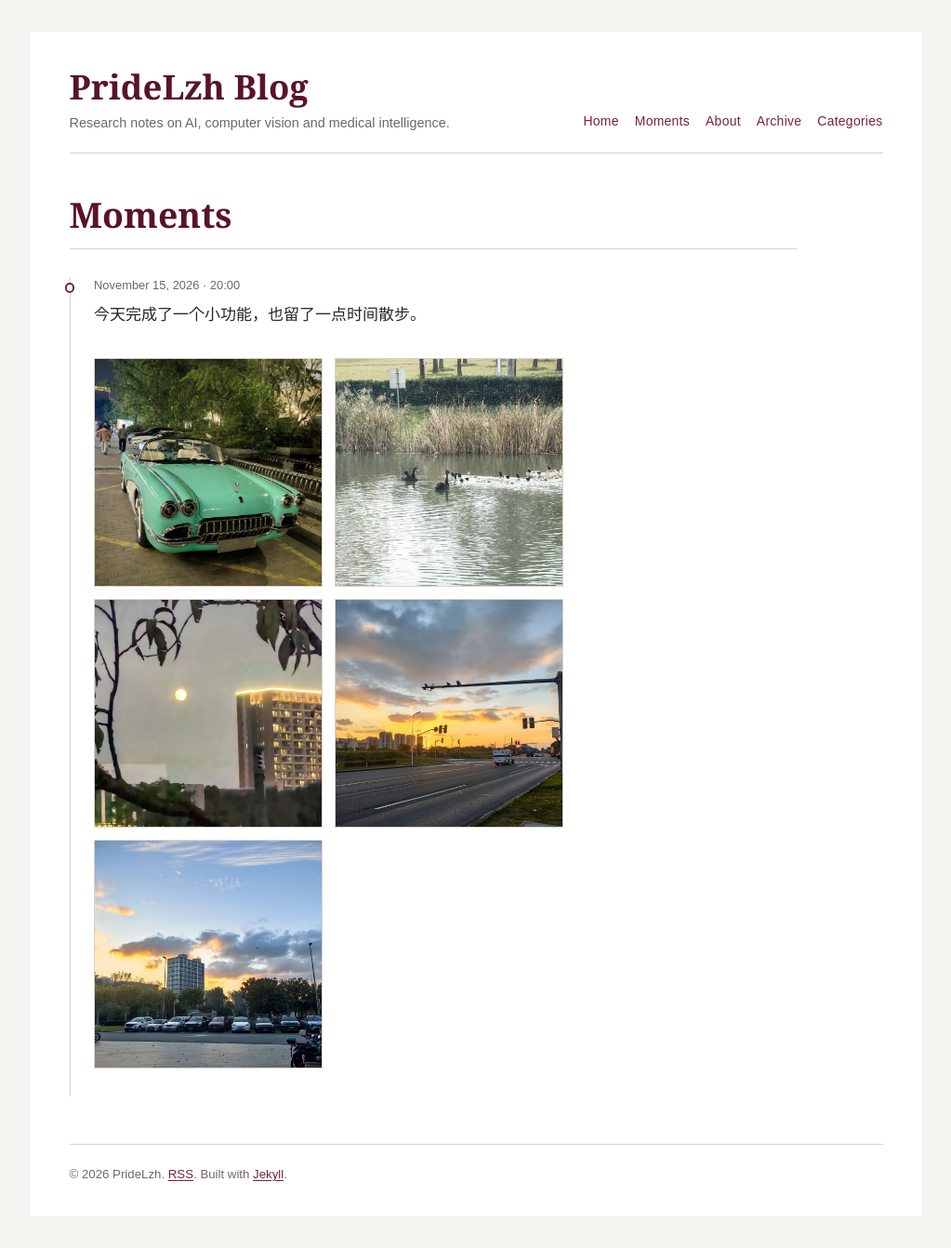
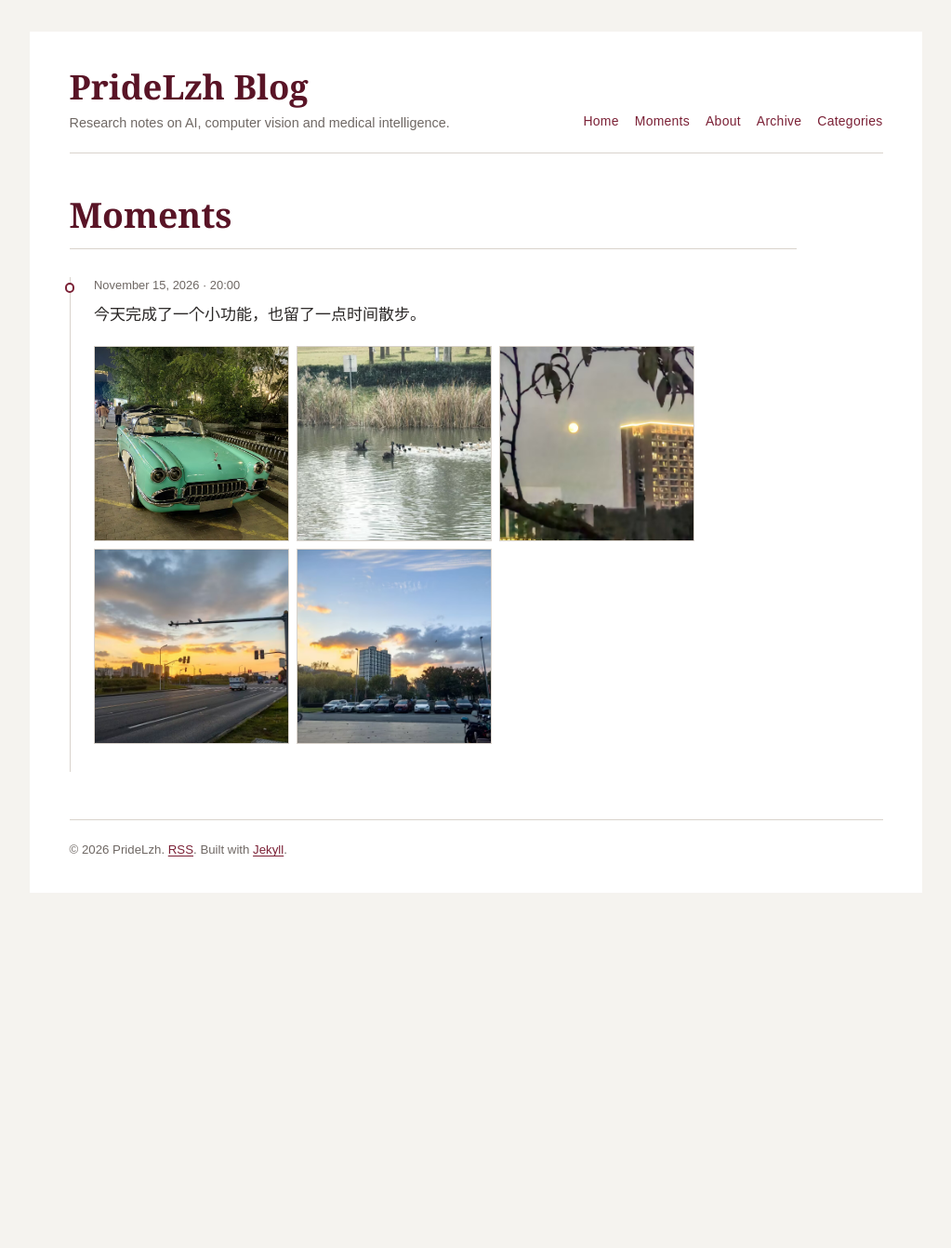
Before and after one commit to pridelzh/pridelzh.github.io, a Jekyll site: the page built from moments.md, in a window 1280 px wide. Shown: the whole page at 93% size, without its empty margins (128-1151 px from the left). Built offline with Jekyll 4.4.1, drawn with Linux system fonts in a browser that asks for light colours; after the commit the page ends 994 px from its top, so only the background shows below that.

Commit message:
comment update on 2026-11-15

```diff
--- a/assets/css/style.css
+++ b/assets/css/style.css
@@ -339,34 +339,35 @@ mjx-container[display="true"] {
 }
 
 .moment-content > p:has(> img) {
+  display: grid;
+  gap: 0.45rem;
+  grid-template-columns: repeat(3, minmax(0, 1fr));
+  max-width: 38rem;
   margin: 0.9rem 0;
 }
 
 .moment-content > p:has(> img) img {
   aspect-ratio: 1;
-  display: inline-block;
-  margin: 0.75rem 0.5rem 0 0;
+  display: block;
+  margin: 0;
   max-height: none;
   object-fit: cover;
-  vertical-align: top;
-  width: calc((100% - 1rem) / 3);
+  width: 100%;
 }
 
-.moment-content > p:has(> img) img:first-of-type:last-of-type {
+.moment-content > p:has(> img:nth-child(2)):not(:has(> img:nth-child(3))) {
+  grid-template-columns: repeat(2, minmax(0, 1fr));
+}
+
+.moment-content > p:has(> img:only-child) {
+  grid-template-columns: minmax(0, 1fr);
+  max-width: 32rem;
+}
+
+.moment-content > p:has(> img:only-child) img {
   aspect-ratio: auto;
-  display: block;
   max-height: 32rem;
   object-fit: contain;
-  width: auto;
-}
-
-.moment-content > p:has(> img) img:first-of-type:nth-last-of-type(2),
-.moment-content > p:has(> img) img:first-of-type:nth-last-of-type(2) ~ img {
-  width: calc((100% - 0.5rem) / 2);
-}
-
-.moment-content > p:has(> img) img:last-of-type {
-  margin-right: 0;
 }
 
 .empty-state {
```
Also changed, not shown: test/layout_test.rb (+1 -1 lines).
